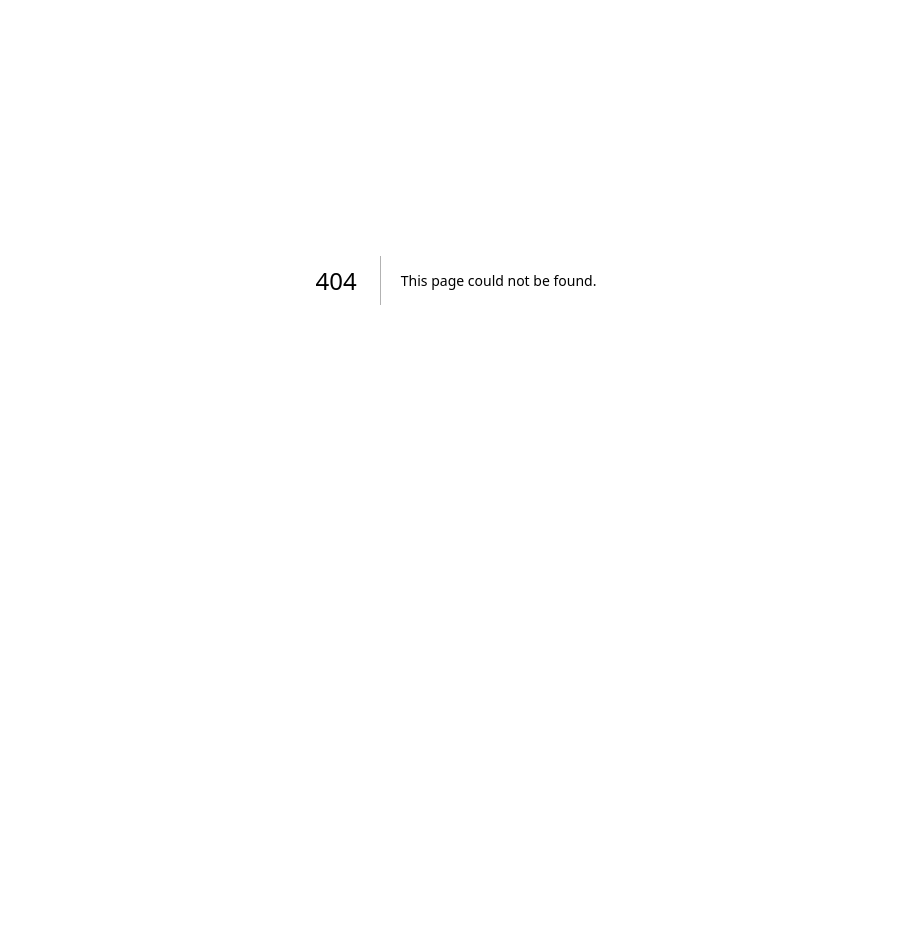
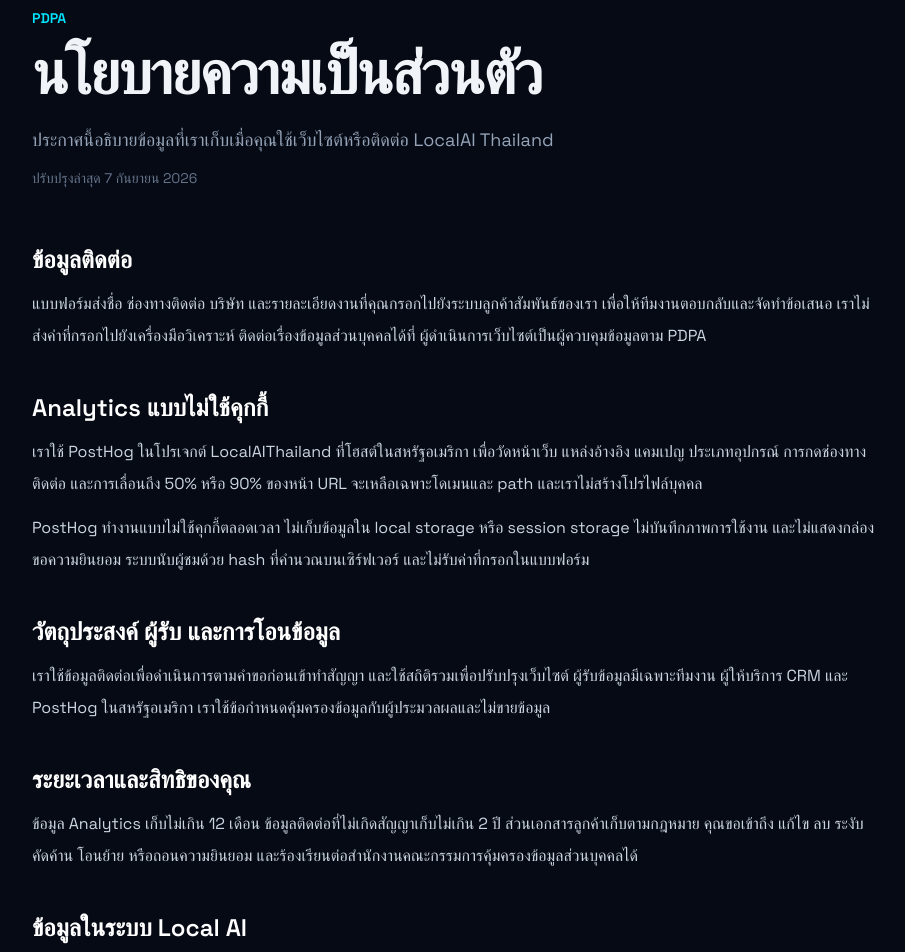
Before and after one commit to loongallday/local-ai-thai, a Next.js app: page /privacy in a window 1280 px wide. Before the commit this address had no page. Shown: the part 120-1072 px from the top of the page, without its empty margins (184-1089 px from the left). Before the commit the page ends 800 px from the top, so only its background shows below. Built offline with nearby package versions, Linux system fonts and the light colour scheme; a web font is replaced by a local one.

Commit message:
:sparkles: add cookieless analytics

```diff
--- a/src/app/layout.tsx
+++ b/src/app/layout.tsx
@@ -21,5 +21,5 @@ export const metadata: Metadata = {
 
 export default function RootLayout({ children }: Readonly<{ children: React.ReactNode }>) {
   const structuredData = { "@context": "https://schema.org", "@type": "Organization", name: "LocalAI Thailand", url: siteUrl, description, address: { "@type": "PostalAddress", addressLocality: "Bangkok", addressCountry: "TH" }, contactPoint: { "@type": "ContactPoint", contactType: "sales", availableLanguage: ["Thai", "English"] } };
-  return <html lang="th" className="scroll-smooth"><head><script type="application/ld+json" dangerouslySetInnerHTML={{ __html: JSON.stringify(structuredData) }} /></head><body className="antialiased"><PageTransition>{children}</PageTransition><OmniToaster /><Script src="https://localai-omni.vercel.app/cta.js" strategy="afterInteractive" /></body></html>;
+  return <html lang="th" className="scroll-smooth"><head><script type="application/ld+json" dangerouslySetInnerHTML={{ __html: JSON.stringify(structuredData) }} /></head><body className="antialiased"><PageTransition>{children}</PageTransition><OmniToaster /><Script src="https://localai-omni.vercel.app/cta.js" strategy="afterInteractive" /><Script src="https://localai-omni.vercel.app/analytics.js" strategy="afterInteractive" /></body></html>;
 }
--- /dev/null
+++ b/src/app/privacy/page.tsx
@@ -0,0 +1,87 @@
+import type { Metadata } from "next";
+import Footer from "@/components/Footer";
+import Navbar from "@/components/Navbar";
+
+export const metadata: Metadata = {
+  title: "นโยบายความเป็นส่วนตัว",
+  description: "การเก็บ ใช้ และคุ้มครองข้อมูลบนเว็บไซต์ LocalAI Thailand ตาม PDPA",
+  alternates: { canonical: "https://www.localaithai.com/privacy" },
+};
+
+export default function PrivacyPage() {
+  return (
+    <main className="min-h-screen bg-[#060a14] text-[#f0f4f8]">
+      <Navbar />
+      <article className="mx-auto max-w-4xl px-6 py-24 sm:py-32">
+        <p className="text-sm font-semibold text-[#00e5ff]">PDPA</p>
+        <h1 className="mt-4 text-4xl font-semibold tracking-tight sm:text-6xl">
+          นโยบายความเป็นส่วนตัว
+        </h1>
+        <p className="mt-5 max-w-2xl text-lg leading-8 text-[#94a3b8]">
+          ประกาศนี้อธิบายข้อมูลที่เราเก็บเมื่อคุณใช้เว็บไซต์หรือติดต่อ LocalAI Thailand
+        </p>
+        <p className="mt-3 text-sm text-[#64748b]">ปรับปรุงล่าสุด 7 กันยายน 2026</p>
+        <div className="mt-14 grid gap-10 text-base leading-8 text-[#cbd5e1]">
+          <section>
+            <h2 className="text-2xl font-semibold text-white">ข้อมูลติดต่อ</h2>
+            <p className="mt-3">
+              แบบฟอร์มส่งชื่อ ช่องทางติดต่อ บริษัท
+              และรายละเอียดงานที่คุณกรอกไปยังระบบลูกค้าสัมพันธ์ของเรา
+              เพื่อให้ทีมงานตอบกลับและจัดทำข้อเสนอ เราไม่ส่งค่าที่กรอกไปยังเครื่องมือวิเคราะห์
+              ติดต่อเรื่องข้อมูลส่วนบุคคลได้ที่{" "}
+              <a data-cta="email" className="underline" />{" "}
+              ผู้ดำเนินการเว็บไซต์เป็นผู้ควบคุมข้อมูลตาม PDPA
+            </p>
+          </section>
+          <section>
+            <h2 className="text-2xl font-semibold text-white">
+              Analytics แบบไม่ใช้คุกกี้
+            </h2>
+            <p className="mt-3">
+              เราใช้ PostHog ในโปรเจกต์ LocalAIThailand ที่โฮสต์ในสหรัฐอเมริกา
+              เพื่อวัดหน้าเว็บ แหล่งอ้างอิง แคมเปญ ประเภทอุปกรณ์ การกดช่องทางติดต่อ
+              และการเลื่อนถึง 50% หรือ 90% ของหน้า URL จะเหลือเฉพาะโดเมนและ path
+              และเราไม่สร้างโปรไฟล์บุคคล
+            </p>
+            <p className="mt-3">
+              PostHog ทำงานแบบไม่ใช้คุกกี้ตลอดเวลา ไม่เก็บข้อมูลใน local storage หรือ
+              session storage ไม่บันทึกภาพการใช้งาน และไม่แสดงกล่องขอความยินยอม
+              ระบบนับผู้ชมด้วย hash ที่คำนวณบนเซิร์ฟเวอร์ และไม่รับค่าที่กรอกในแบบฟอร์ม
+            </p>
+          </section>
+          <section>
+            <h2 className="text-2xl font-semibold text-white">
+              วัตถุประสงค์ ผู้รับ และการโอนข้อมูล
+            </h2>
+            <p className="mt-3">
+              เราใช้ข้อมูลติดต่อเพื่อดำเนินการตามคำขอก่อนเข้าทำสัญญา
+              และใช้สถิติรวมเพื่อปรับปรุงเว็บไซต์ ผู้รับข้อมูลมีเฉพาะทีมงาน ผู้ให้บริการ CRM และ
+              PostHog ในสหรัฐอเมริกา เราใช้ข้อกำหนดคุ้มครองข้อมูลกับผู้ประมวลผลและไม่ขายข้อมูล
+            </p>
+          </section>
+          <section>
+            <h2 className="text-2xl font-semibold text-white">
+              ระยะเวลาและสิทธิของคุณ
+            </h2>
+            <p className="mt-3">
+              ข้อมูล Analytics เก็บไม่เกิน 12 เดือน ข้อมูลติดต่อที่ไม่เกิดสัญญาเก็บไม่เกิน 2 ปี
+              ส่วนเอกสารลูกค้าเก็บตามกฎหมาย คุณขอเข้าถึง แก้ไข ลบ ระงับ คัดค้าน โอนย้าย
+              หรือถอนความยินยอม และร้องเรียนต่อสำนักงานคณะกรรมการคุ้มครองข้อมูลส่วนบุคคลได้
+            </p>
+          </section>
+          <section>
+            <h2 className="text-2xl font-semibold text-white">
+              ข้อมูลในระบบ Local AI
+            </h2>
+            <p className="mt-3">
+              การวัดเว็บไซต์แยกจากข้อมูลที่ระบบ Local AI ของลูกค้าประมวลผล
+              ข้อมูลในระบบที่ติดตั้งในสถานที่ของลูกค้ายังคงอยู่ในขอบเขตที่ตกลงไว้ และไม่ถูกส่งให้
+              PostHog
+            </p>
+          </section>
+        </div>
+      </article>
+      <Footer />
+    </main>
+  );
+}
--- a/src/app/sitemap.ts
+++ b/src/app/sitemap.ts
@@ -66,5 +66,11 @@ export default function sitemap(): MetadataRoute.Sitemap {
       changeFrequency: "monthly",
       priority: 0.8,
     },
+    {
+      url: `${baseUrl}/privacy`,
+      lastModified: new Date(),
+      changeFrequency: "monthly",
+      priority: 0.3,
+    },
   ];
 }
--- a/src/components/Footer.tsx
+++ b/src/components/Footer.tsx
@@ -42,6 +42,7 @@ export default function Footer() {
               <a data-cta="tel" className="block hover:text-[#00e5ff] transition-colors py-2 sm:py-1" />
               <a data-cta="email" className="block hover:text-[#00e5ff] transition-colors py-2 sm:py-1" />
               <a data-cta="line" className="block hover:text-[#00e5ff] transition-colors py-2 sm:py-1">LINE <span data-cta="lineid" /></a>
+              <a href="/privacy" className="block hover:text-[#00e5ff] transition-colors py-2 sm:py-1">นโยบายความเป็นส่วนตัว</a>
             </div>
           </div>
         </div>
```
